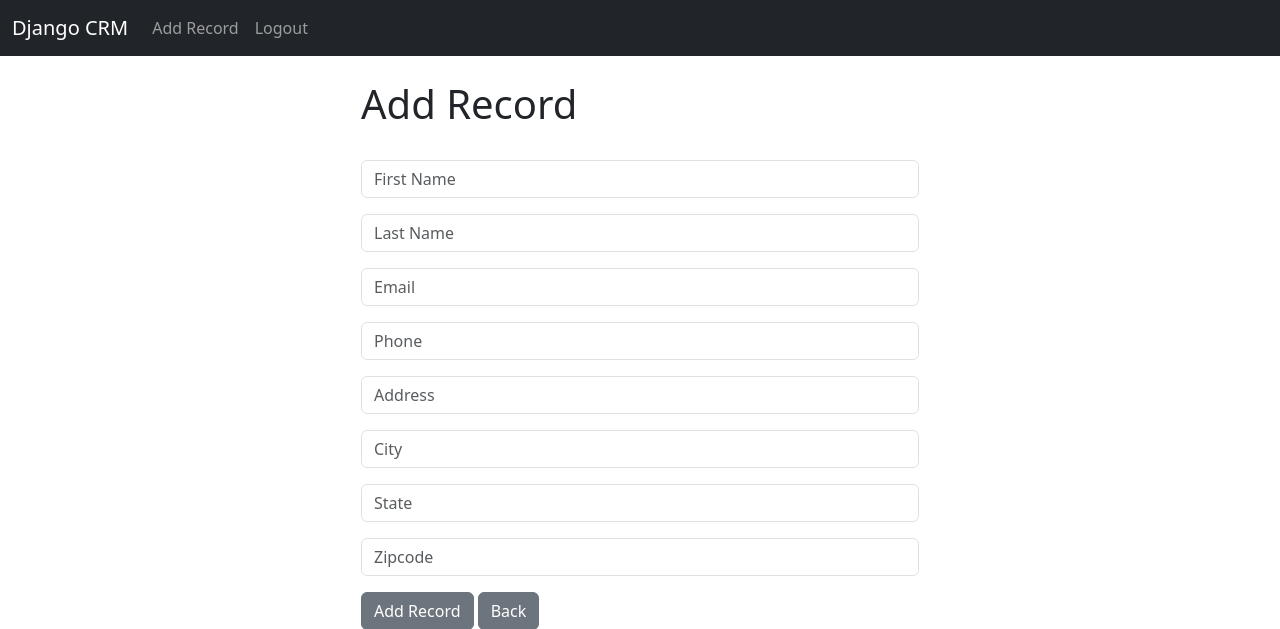
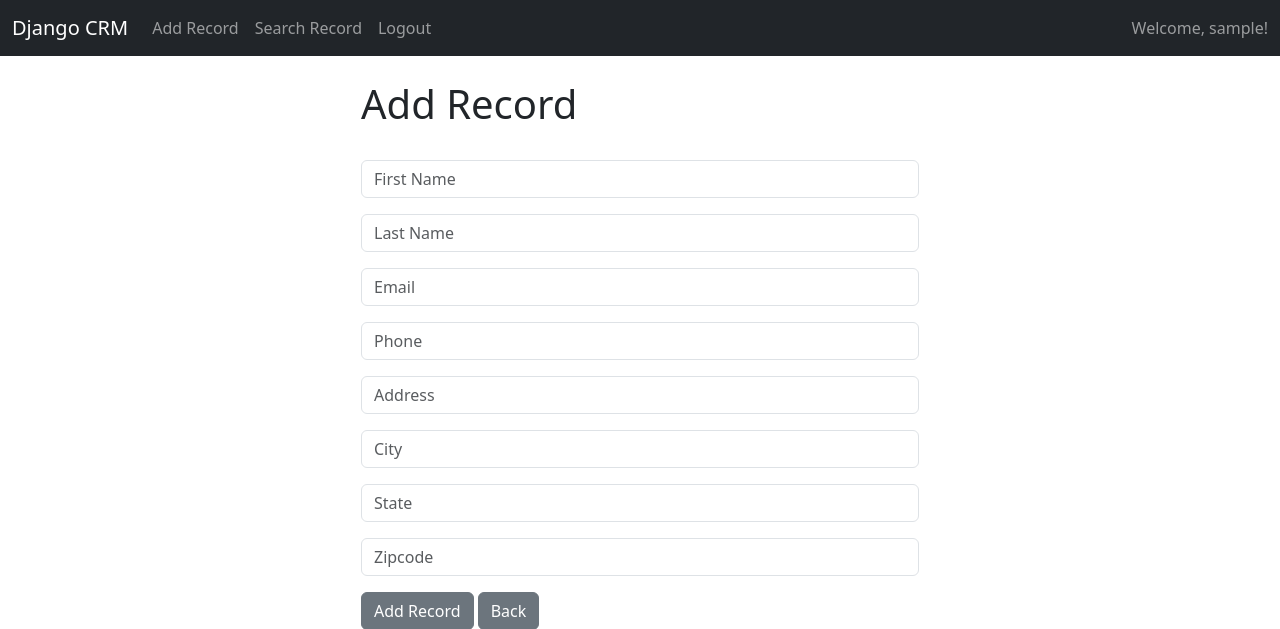
Before and after one commit to webapp-master/my-1st-web-app-project, a Django app: page /add_record/ in a window 1280 px wide. Shown: the top 629 px of the page. Run offline with Django 4.2, Linux system fonts and the light colour scheme; the visitor is signed in with stand-in values (Sample User, id 1).

Commit message:
search_record.html gradually looking better

```diff
--- a/website/templates/navbar.html
+++ b/website/templates/navbar.html
@@ -6,26 +6,33 @@
     </button>
     <div class="collapse navbar-collapse" id="navbarSupportedContent">
       <ul class="navbar-nav me-auto mb-2 mb-lg-0">
-
         {% if user.is_authenticated %}
         <li class="nav-item">
           <a class="nav-link" href="{% url 'add_record' %}">Add Record</a>
         </li>
         <li class="nav-item">
+          <a class="nav-link" href="{% url 'search_record' %}">Search Record</a>
+        </li>
+        <li class="nav-item">
           <a class="nav-link" href="{% url 'logout' %}">Logout</a>
         </li>
+        {% endif %}
+      </ul>
 
-        {% else %}
+      {% if user.is_authenticated %}
+      <span class="navbar-text">
+        Welcome, {{ user.username }}!
+      </span>
+      {% else %}
+      <ul class="navbar-nav">
         <li class="nav-item">
           <a class="nav-link" href="{% url 'register' %}">Register</a>
         </li>
         <li class="nav-item">
           <a class="nav-link" href="{% url 'home' %}">Login</a>
         </li>
-        {% endif %}
-
-
       </ul>
+      {% endif %}
 
     </div>
   </div>
```
Also changed, not shown: website/templates/search_record.html (+10 -2 lines).
